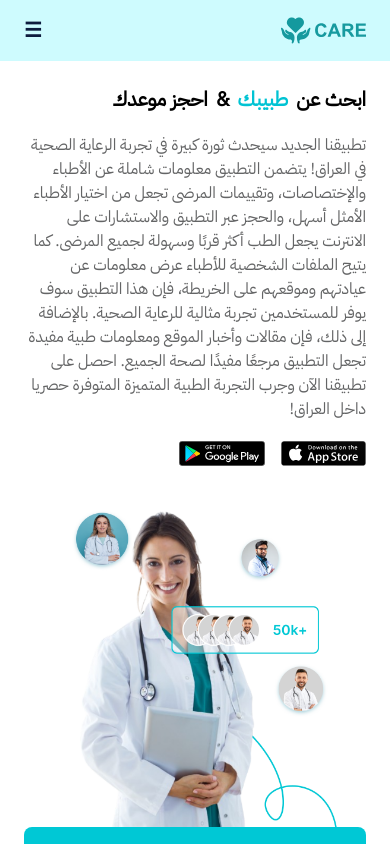
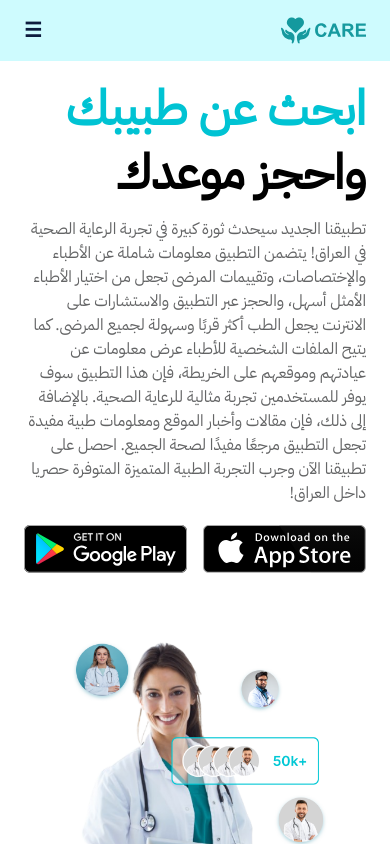
Before and after one commit to noor3030/doctor-landing-page, a Nuxt app: page / in a window 390 px wide. Shown: the top 844 px of the page. Built offline with nearby package versions, Linux system fonts and the light colour scheme.

Commit message:
Update AppBar.vue with responsive design

```diff
--- a/components/AppBar.vue
+++ b/components/AppBar.vue
@@ -4,13 +4,16 @@
       <div
         class="text-section justify-start content-start text-start flex flex-col gap-y-5"
       >
-        <div class="md:text-5xl flex font-bold gap-x-2 text-xl">
+        <div class="md:text-5xl md:flex font-bold gap-x-2 text-xl hidden">
           <h1>ابحث عن</h1>
           <h1 class="text-[#00c3d3]">طبيبك</h1>
           <h1>&</h1>
           <h1>احجز موعدك</h1>
         </div>
-
+        <div class="md:hidden text-5xl font-bold flex  flex-col gap-y-4">
+          <h1 class="text-[#00c3d3]">ابحث عن طبيبك</h1>
+          <h1>واحجز موعدك</h1>
+        </div>
         <p class="md:text-2xl text-[#646566] md:w-2/3">
           تطبيقنا الجديد سيحدث ثورة كبيرة في تجربة الرعاية الصحية في العراق!
           يتضمن التطبيق معلومات شاملة عن الأطباء والإختصاصات، وتقييمات المرضى
@@ -24,15 +27,15 @@
         </p>
 
         <div class="flex actions gap-x-4">
-          <a href="" class="w-1/4">
+          <a href="" class="md:w-1/4 w-1/2">
             <img src="../public/app-store.svg" alt=""
           /></a>
-          <a href="" class="w-1/4">
+          <a href="" class="md:w-1/4 w-1/2">
             <img src="../public/google-play.svg" alt="" />
           </a>
         </div>
       </div>
-      <div class="image-section h-fit flex justify-center items-center pt-10">
+      <div class="image-section h-fit flex justify-center items-center pt-16">
         <img
           src="../public/doctors-images/appbar-image.png"
           alt=""
```
